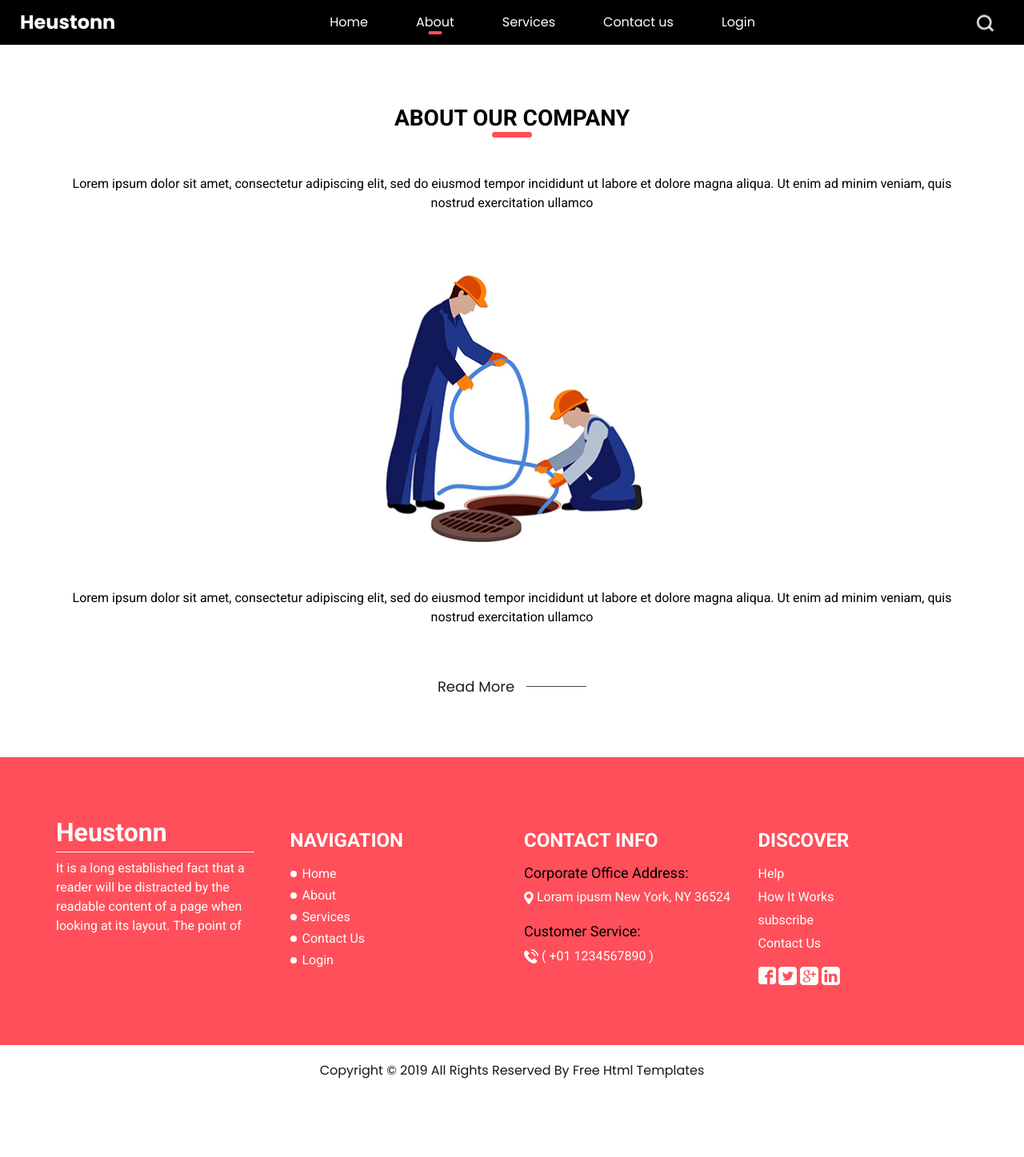
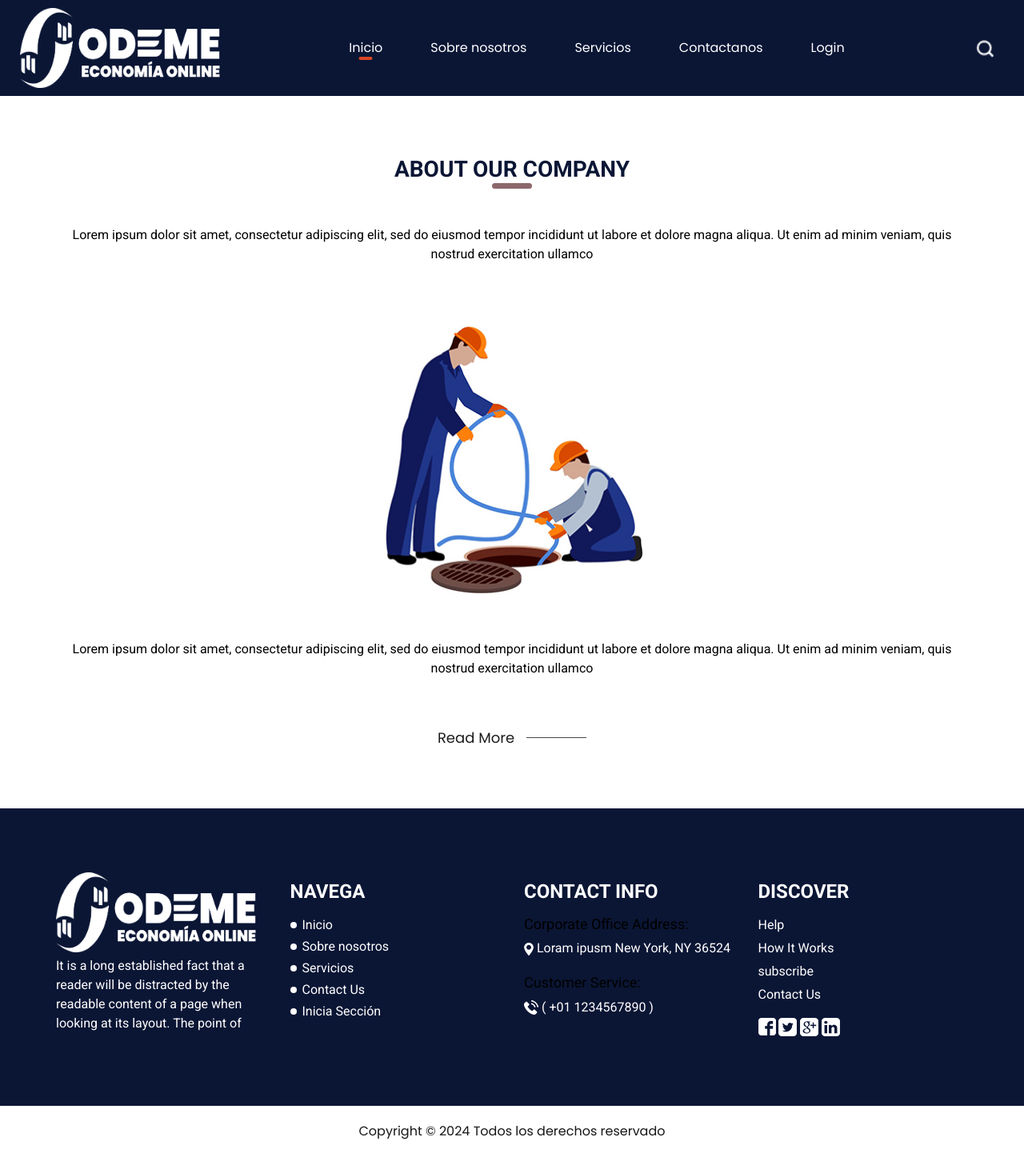
Before and after one commit to dmichr/PROYECTO-WEB-UNEMI, a Django app: page /about.html/ in a window 1280 px wide. Shown: the whole page at 80% size. Before the commit the page ends 1349 px from the top, so only its background shows below. Run offline with Django 5.2, Linux system fonts and the light colour scheme; some libraries are stand-ins or nearby versions.

Commit message:
personalizacion

```diff
--- a/webunemi/foro/static/css/style.css
+++ b/webunemi/foro/static/css/style.css
@@ -40,7 +40,7 @@ body {
 .custom_heading-container h3 {
   text-transform: uppercase;
   font-weight: bold;
-  color: #000000;
+  color: #0b1635;
   position: relative;
 }
 
@@ -53,7 +53,7 @@ body {
   height: 7px;
   -webkit-transform: translateX(-50%);
           transform: translateX(-50%);
-  background-color: #ff4f5a;
+  background-color: #8b6568f9;
   border-radius: 15px;
 }
 
@@ -94,7 +94,7 @@ body {
 }
 
 .header_section {
-  background-color: #000000;
+  background-color: #0b1635;
   font-family: "Poppins", sans-serif;
 }
 
@@ -124,7 +124,7 @@ body {
   height: 4px;
   -webkit-transform: translateX(-50%);
           transform: translateX(-50%);
-  background-color: #ff4f5a;
+  background-color: #d84524;
   border-radius: 5px;
 }
 
@@ -175,7 +175,7 @@ a:focus {
 }
 
 .navbar-brand img {
-  width: 45px;
+  width: 250px;
   margin-right: 5px;
 }
 
@@ -361,7 +361,7 @@ a:focus {
 }
 
 .work_section {
-  background-color: #ff4f5a;
+  background-color: #f25900;
 }
 
 .work_section .custom_heading-container h3 {
@@ -591,7 +591,7 @@ a:focus {
 }
 
 .info_section {
-  background-color: #ff4f5a;
+  background-color: #0b1635;
   color: #ffffff;
 }
 
--- a/webunemi/templates/about.html
+++ b/webunemi/templates/about.html
@@ -1,3 +1,4 @@
+{% extends "index.html" %}
 {% load static %}  <!-- Carga de archivos estáticos -->
 
 <!DOCTYPE html>
@@ -34,49 +35,12 @@
 <body>
   <div class="hero_area">
     <!-- header section strats -->
-    <header class="header_section">
-      <div class="container-fluid">
-        <nav class="navbar navbar-expand-lg custom_nav-container ">
-          <a class="navbar-brand" href="index.html">
-            <span>
-              Heustonn
-            </span>
-          </a>
-          <button class="navbar-toggler ml-auto" type="button" data-toggle="collapse"
-            data-target="#navbarSupportedContent" aria-controls="navbarSupportedContent" aria-expanded="false"
-            aria-label="Toggle navigation">
-            <span class="navbar-toggler-icon"></span>
-          </button>
 
-          <div class="collapse navbar-collapse" id="navbarSupportedContent">
-            <div class="d-flex mx-auto flex-column flex-lg-row align-items-center">
-              <ul class="navbar-nav  ">
-                <li class="nav-item ">
-                  <a class="nav-link" href="index.html">Home <span class="sr-only">(current)</span></a>
-                </li>
-                <li class="nav-item active">
-                  <a class="nav-link" href="about.html"> About </a>
-                </li>
-                <li class="nav-item">
-                  <a class="nav-link" href="service.html"> Services </a>
-                </li>
-                <li class="nav-item">
-                  <a class="nav-link" href="contact.html">Contact us</a>
-                </li>
-                <li class="nav-item">
-                  <a class="nav-link" href="#">Login</a>
-                </li>
-              </ul>
-            </div>
-          </div>
-          <form class="form-inline my-2 my-lg-0 ml-0 ml-lg-4 mb-3 mb-lg-0">
-            <button class="btn  my-2 my-sm-0 nav_search-btn" type="submit"></button>
-          </form>
-        </nav>
-      </div>
-    </header>
+
     <!-- end header section -->
   </div>
+  {% block body %}
+
 
   <!-- about section -->
   <section class="about_section layout_padding">
@@ -108,7 +72,7 @@
     </div>
   </section>
   <!-- end about section -->
-
+  {% endblock body %}
 
   <!-- info section -->
   <section class="info_section layout_padding">
--- a/webunemi/templates/index.html
+++ b/webunemi/templates/index.html
@@ -12,7 +12,7 @@
   <meta name="description" content="" />
   <meta name="author" content="" />
 
-  <title>Unemi</title>
+  <title>ODEME - !Economía OnLine!</title>
 
   <!-- slider stylesheet -->
   <link rel="stylesheet" type="text/css"
@@ -26,19 +26,19 @@
   <!-- Custom styles for this template -->
   <link href="{% static 'css/style.css' %}" rel="stylesheet" />
   <!-- responsive style -->
-  <link href="{% static 'css/responsive.css' %}" rel="stylesheet" />
+  <link href="{% static 'static/css/responsive.css' %}" rel="stylesheet" />
 </head>
 
 <body>
   <div class="hero_area">
     <!-- header section strats -->
+    {% block header %}
     <header class="header_section">
       <div class="container-fluid">
         <nav class="navbar navbar-expand-lg custom_nav-container ">
-          <a class="navbar-brand" href="index.html">
-            <span>
-              Heustonn
-            </span>
+          <a class="navbar-brand" href="{% url 'home' %}">
+            <img src="{%static 'images/LOGO ODEME OFICIAL BLANCO.png'%}" width="600" height="100" alt="Logo-odeme.png oficial">
+
           </a>
           <button class="navbar-toggler ml-auto" type="button" data-toggle="collapse"
             data-target="#navbarSupportedContent" aria-controls="navbarSupportedContent" aria-expanded="false"
@@ -50,16 +50,16 @@
             <div class="d-flex mx-auto flex-column flex-lg-row align-items-center">
               <ul class="navbar-nav  ">
                 <li class="nav-item active">
-                  <a class="nav-link" href="index.html">Home <span class="sr-only">(current)</span></a>
+                  <a class="nav-link" href="{% url 'home' %}">Inicio <span class="sr-only">(current)</span></a>
                 </li>
                 <li class="nav-item">
-                  <a class="nav-link" href="{% url 'about' %}"> About </a>
+                  <a class="nav-link" href="{% url 'about' %}"> Sobre nosotros </a>
                 </li>
                 <li class="nav-item">
-                  <a class="nav-link" href="{% url 'service' %}"> Services </a>
+                  <a class="nav-link" href="{% url 'service' %}"> Servicios </a>
                 </li>
                 <li class="nav-item">
-                  <a class="nav-link" href="{% url 'contact' %}">Contact us</a>
+                  <a class="nav-link" href="{% url 'contact' %}">Contactanos</a>
                 </li>
                 <li class="nav-item">
                   <a class="nav-link" href="#">Login</a>
@@ -73,8 +73,12 @@
         </nav>
       </div>
     </header>
+    {% endblock header %}
+
     <!-- end header section -->
     <!-- slider section -->
+
+  {% block body %}
     <section class=" slider_section position-relative">
       <div id="carouselExampleControls" class="carousel slide" data-ride="carousel">
         <div class="carousel-inner">
@@ -481,15 +485,20 @@
         </div>
       </div>
     </section>
-    <!-- info section -->
+  {% endblock body %}
+
+  {% block info_section %}
+
+ <!-- info section -->
     <section class="info_section layout_padding">
       <div class="container">
         <div class="row">
           <div class="col-md-3">
             <div class="info-logo">
-              <h2>
-                Heustonn
-              </h2>
+               <a class="navbar-brand" href="{% url 'home' %}">
+            <img src="{%static 'images/LOGO ODEME OFICIAL BLANCO.png'%}" width="600" height="100" alt="Logo-odeme.png oficial">
+
+          </a>
               <p>
                 It is a long established fact that a reader will be distracted by the readable content of a page when
                 looking at its layout. The point of
@@ -499,32 +508,32 @@
           <div class="col-md-3">
             <div class="info-nav">
               <h4>
-                Navigation
+                Navega
               </h4>
               <ul>
                 <li>
-                  <a href="index.html">
-                    Home
+                  <a href="{% url 'home' %}">
+                    Inicio
                   </a>
                 </li>
                 <li>
-                  <a href="about.html">
-                    About
+                  <a href="{% url 'about' %}">
+                    Sobre nosotros
                   </a>
                 </li>
                 <li>
-                  <a href="service.html">
-                    Services
+                  <a href="{% url 'service' %}">
+                    Servicios
                   </a>
                 </li>
                 <li>
-                  <a href="contact.html">
+                  <a href="{% url 'contact' %}">
                     Contact Us
                   </a>
                 </li>
                 <li>
                   <a href="#">
-                    Login
+                    Inicia Sección
                   </a>
                 </li>
               </ul>
@@ -606,21 +615,25 @@
         </div>
       </div>
     </section>
+  {% endblock info_section %}
 
 
 
     <!-- end info_section -->
-
-    <!-- footer section -->
+  {% block footer %}
+     <!-- footer section -->
     <section class="container-fluid footer_section">
       <p>
-        Copyright &copy; 2019 All Rights Reserved By
-        <a href="https://html.design/">Free Html Templates</a>
+        Copyright &copy; 2024 Todos los derechos reservado</a>
       </p>
     </section>
     <!-- footer section -->
+  {% endblock footer %}
 
-     <script type="text/javascript" src="{% static 'static/js/jquery-3.4.1.min.js' %}"></script>
+
+
+
+  <script type="text/javascript" src="{% static 'static/js/jquery-3.4.1.min.js' %}"></script>
   <script type="text/javascript" src="{% static 'static/js/bootstrap.js' %}"></script>
 
 </body>
```
Also changed, not shown: webunemi/foro/static/images/LOGO ODEME OFICIAL BLANCO.png (added), webunemi/foro/static/images/LOGO ODEME OFICIAL.png (added), webunemi/foro/static/svg/LOGO ODEME OFICIAL.svg (added).
